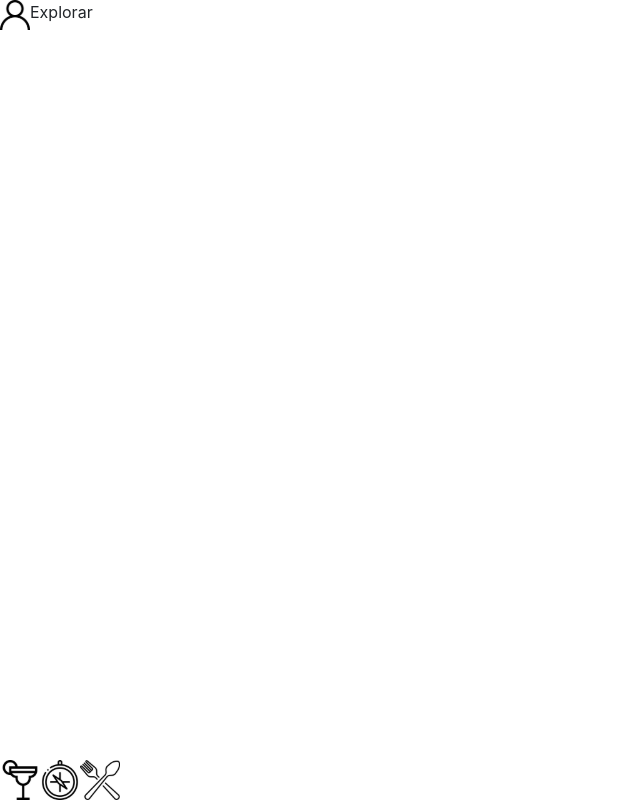
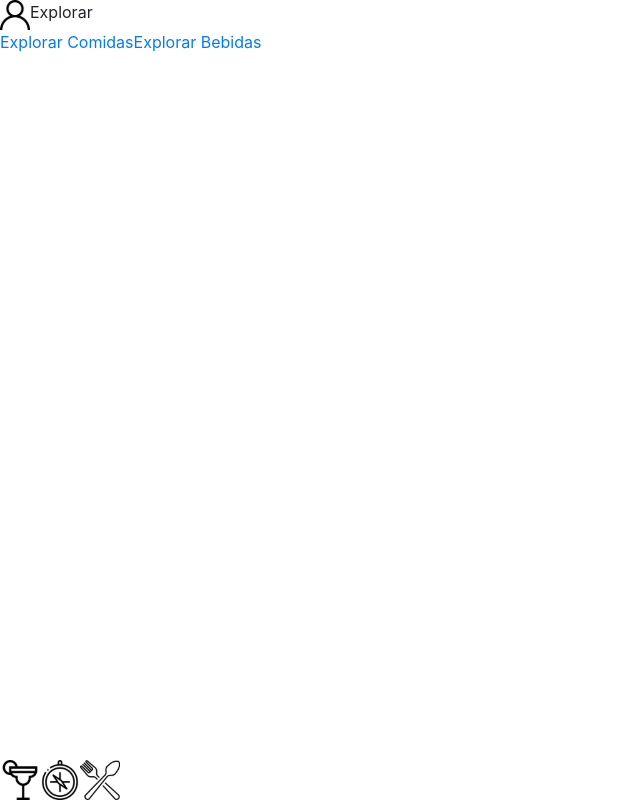
Before and after one commit to arthurdesa94/recipes-app-group-project, a React (Create React App) app: page /explorar in a window 1280 px wide. Shown: the whole page, without its empty margins (0-640 px from the left). Built offline with nearby package versions, Linux system fonts and the light colour scheme.

Commit message:
primeira page main Explorar feita

```diff
--- a/src/pages/Explore.jsx
+++ b/src/pages/Explore.jsx
@@ -1,4 +1,5 @@
 import React from 'react';
+import { Link } from 'react-router-dom';
 import MenuInferior from '../components/MenuInferior';
 import Header from '../components/Header';
 
@@ -6,6 +7,12 @@
   return (
     <div>
       <Header title="Explorar" search={ false } />
+      <Link to="/explorar/comidas" data-testid="explore-food">
+        Explorar Comidas
+      </Link>
+      <Link to="/explorar/bebidas" data-testid="explore-drinks">
+        Explorar Bebidas
+      </Link>
       <MenuInferior />
     </div>
   );
```
Also changed, not shown: 1 other file (tests, documents, lock files or other folders).
